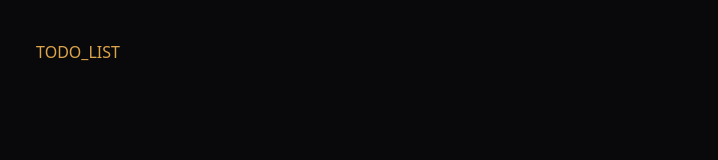
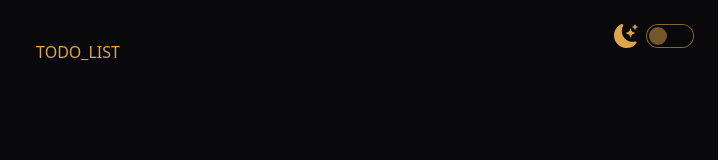
Before and after one commit to AnderyDov/ToDo_Test, a React app: page / in a window 1280 px wide. Shown: the top 160 px of the page, without its empty margins (562-1280 px from the left). Built offline with nearby package versions, Linux system fonts and the light colour scheme.

Commit message:
Add ToggleTeme.js

```diff
--- a/src/App.js
+++ b/src/App.js
@@ -1,9 +1,17 @@
 import React from "react";
 import "./App.css";
+import ToggleTheme from "./components/ToggleTheme";
+import { useSelector } from "react-redux";
 
 export default function App() {
+  const theme = useSelector((state) => state.app.theme);
+
   let out = (
-    <div className="flex flex-col h-full items-center p-10" data-theme="luxury">
+    <div
+      className="flex flex-col h-full items-center p-10"
+      data-theme={theme ? "luxury" : "fantasy"}
+    >
+      <ToggleTheme />
       TODO_LIST
     </div>
   );
--- /dev/null
+++ b/src/components/SvgComponent.js
@@ -0,0 +1,30 @@
+import React from "react";
+
+const icons = {
+  moon: {
+    path: (
+      <path d="M6 .278a.768.768 0 0 1 .08.858 7.208 7.208 0 0 0-.878 3.46c0 4.021 3.278 7.277 7.318 7.277.527 0 1.04-.055 1.533-.16a.787.787 0 0 1 .81.316.733.733 0 0 1-.031.893A8.349 8.349 0 0 1 8.344 16C3.734 16 0 12.286 0 7.71 0 4.266 2.114 1.312 5.124.06A.752.752 0 0 1 6 .278z M10.794 3.148a.217.217 0 0 1 .412 0l.387 1.162c.173.518.579.924 1.097 1.097l1.162.387a.217.217 0 0 1 0 .412l-1.162.387a1.734 1.734 0 0 0-1.097 1.097l-.387 1.162a.217.217 0 0 1-.412 0l-.387-1.162A1.734 1.734 0 0 0 9.31 6.593l-1.162-.387a.217.217 0 0 1 0-.412l1.162-.387a1.734 1.734 0 0 0 1.097-1.097l.387-1.162zM13.863.099a.145.145 0 0 1 .274 0l.258.774c.115.346.386.617.732.732l.774.258a.145.145 0 0 1 0 .274l-.774.258a1.156 1.156 0 0 0-.732.732l-.258.774a.145.145 0 0 1-.274 0l-.258-.774a1.156 1.156 0 0 0-.732-.732l-.774-.258a.145.145 0 0 1 0-.274l.774-.258c.346-.115.617-.386.732-.732L13.863.1z" />
+    ),
+    box: "0 0 16 16"
+  },
+  sun: {
+    path: (
+      <path d="M12 8a4 4 0 1 1-8 0 4 4 0 0 1 8 0zM8 0a.5.5 0 0 1 .5.5v2a.5.5 0 0 1-1 0v-2A.5.5 0 0 1 8 0zm0 13a.5.5 0 0 1 .5.5v2a.5.5 0 0 1-1 0v-2A.5.5 0 0 1 8 13zm8-5a.5.5 0 0 1-.5.5h-2a.5.5 0 0 1 0-1h2a.5.5 0 0 1 .5.5zM3 8a.5.5 0 0 1-.5.5h-2a.5.5 0 0 1 0-1h2A.5.5 0 0 1 3 8zm10.657-5.657a.5.5 0 0 1 0 .707l-1.414 1.415a.5.5 0 1 1-.707-.708l1.414-1.414a.5.5 0 0 1 .707 0zm-9.193 9.193a.5.5 0 0 1 0 .707L3.05 13.657a.5.5 0 0 1-.707-.707l1.414-1.414a.5.5 0 0 1 .707 0zm9.193 2.121a.5.5 0 0 1-.707 0l-1.414-1.414a.5.5 0 0 1 .707-.707l1.414 1.414a.5.5 0 0 1 0 .707zM4.464 4.465a.5.5 0 0 1-.707 0L2.343 3.05a.5.5 0 1 1 .707-.707l1.414 1.414a.5.5 0 0 1 0 .708z" />
+    ),
+    box: "0 0 16 16"
+  }
+};
+
+export default function SvgComponent({ name }) {
+  let out = (
+    <svg
+      xmlns="http://www.w3.org/2000/svg"
+      className="fill-current"
+      viewBox={icons[name].box}
+    >
+      {icons[name].path}
+    </svg>
+  );
+
+  return out;
+}
--- /dev/null
+++ b/src/components/ToggleTheme.js
@@ -0,0 +1,24 @@
+import React from "react";
+import SvgComponent from "./SvgComponent";
+import { useDispatch, useSelector } from "react-redux";
+import { setTheme } from "../store/appSlice";
+
+export default function ToggleTheme() {
+  const dispatch = useDispatch();
+  const theme = useSelector((state) => state.app.theme);
+
+  function changeTheme() {
+    dispatch(setTheme({ themeBoolean: !theme }));
+  }
+
+  let out = (
+    <div className="fixed top-6 right-6 flex">
+      <div className="w-6 h-6 mr-2">
+        <SvgComponent name={theme ? "moon" : "sun"} />
+      </div>
+      <input type="checkbox" className="toggle" onChange={changeTheme} />
+    </div>
+  );
+
+  return out;
+}
--- a/src/store/appSlice.js
+++ b/src/store/appSlice.js
@@ -3,7 +3,7 @@ import { createSlice } from "@reduxjs/toolkit";
 const appSlice = createSlice({
   name: "app",
   initialState: {
-    theme: false // Тема по умолччанию светлая
+    theme: true // Тема по умолччанию тёмная
   },
   reducers: {
     setTheme(state, action) {
```
